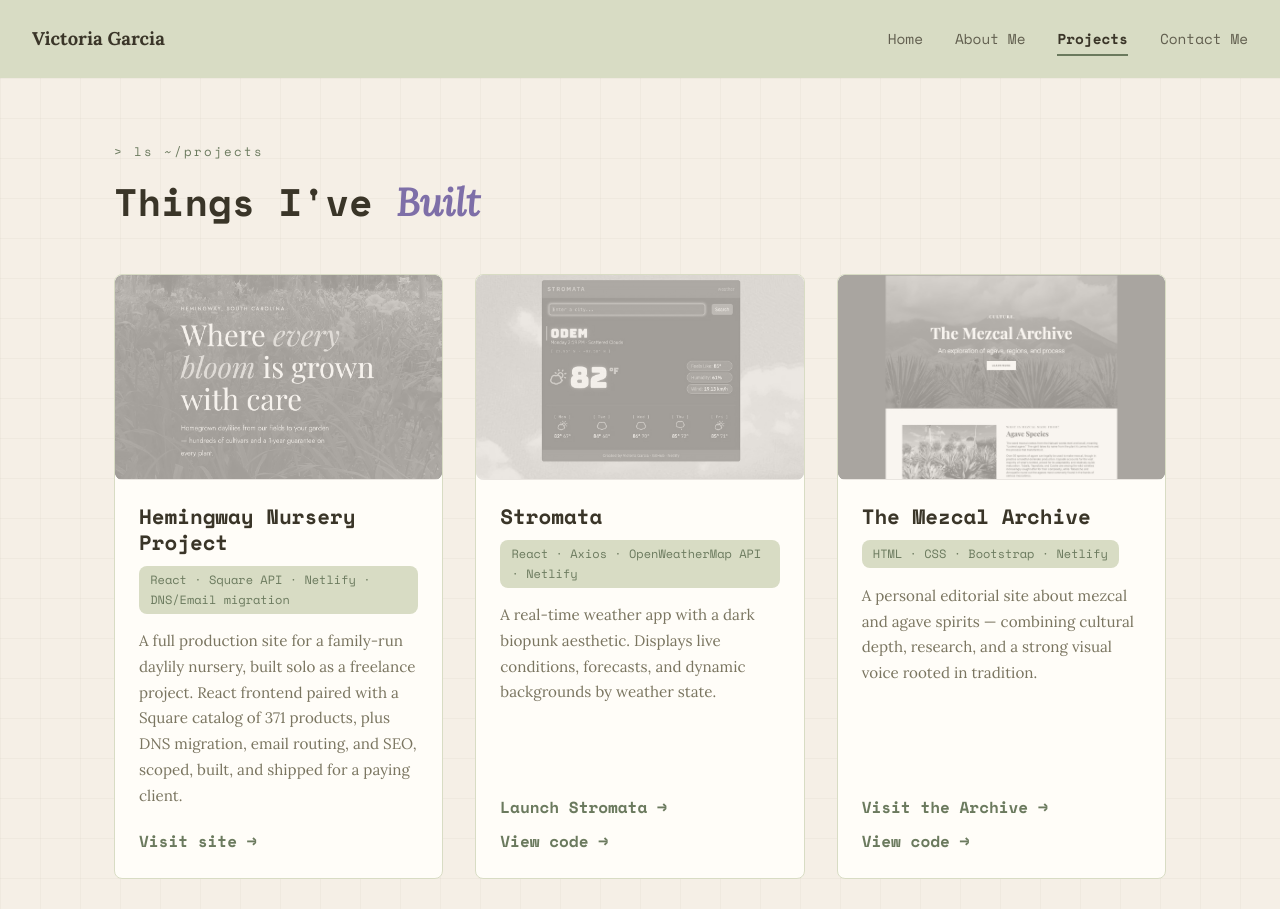
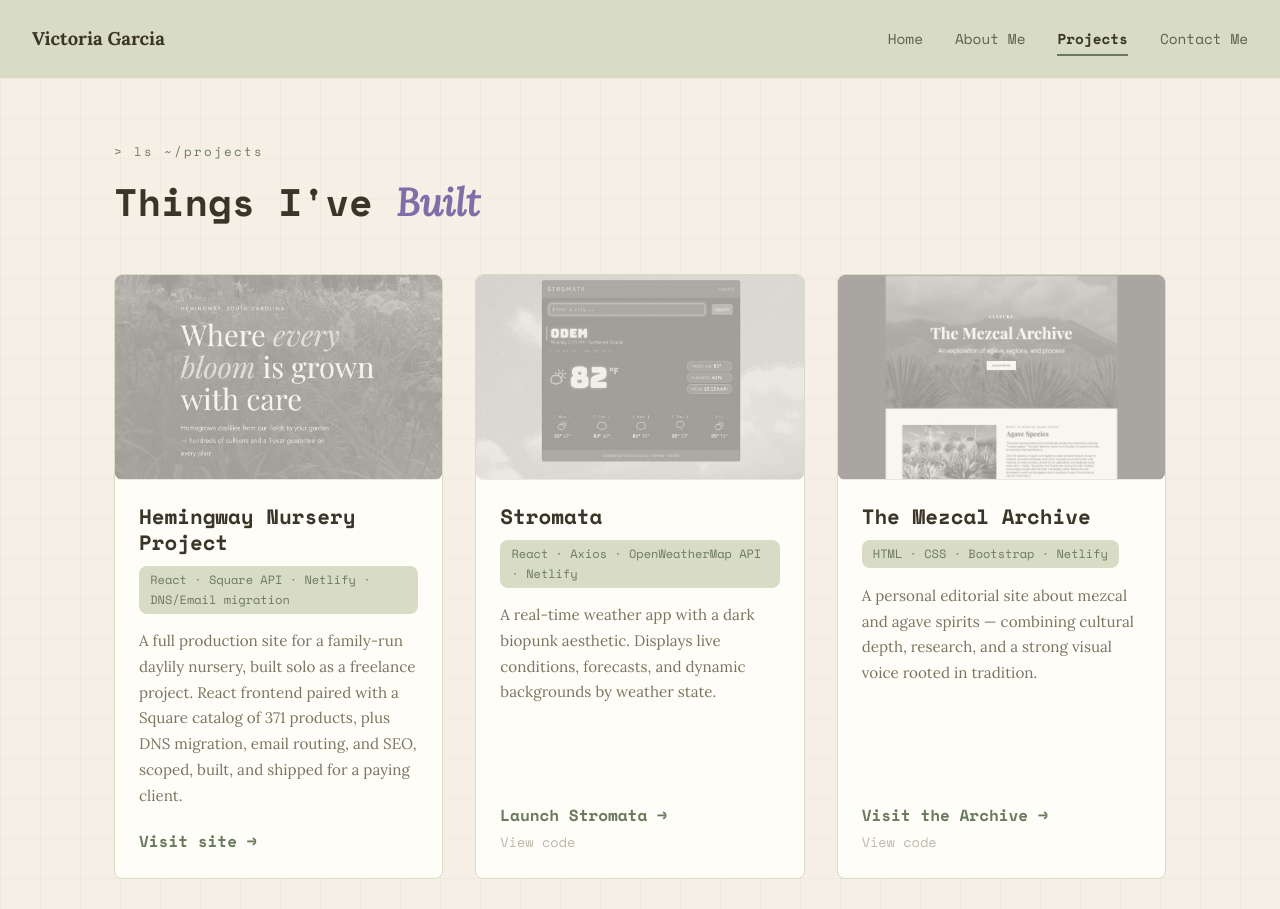
Before and after one commit to fifth-monger/responsive_portfolio_v2, a React (Vite) app: page /work in a window 1280 px wide. Shown: the top 909 px of the page. Built offline with nearby package versions, Linux system fonts and the light colour scheme.

Commit message:
footer now fully responsive

```diff
--- a/src/index.css
+++ b/src/index.css
@@ -250,7 +250,7 @@ a:hover {
 .footer-grid {
   display: grid;
   grid-template-columns: minmax(0, 1.4fr) minmax(0, 1fr);
-  gap: 3rem 3.5rem;
+  gap: 1.5rem 3.5rem;
   align-items: start;
   padding-bottom: 2rem;
 }
@@ -309,6 +309,20 @@ a:hover {
   text-decoration: none;
 }
 
+@media (max-width: 480px) {
+  .footer-email-cta {
+    font-size: 0;
+    border-bottom: none;
+    padding-bottom: 0;
+  }
+
+  .footer-email-cta::before {
+    content: '✉';
+    font-size: 5rem;
+    line-height: .3;
+  }
+}
+
 .footer-rail {
   display: flex;
   flex-direction: column;
@@ -321,6 +335,7 @@ a:hover {
   flex-wrap: wrap;
   gap: 0.5rem 0.85rem;
   align-items: center;
+  line-height: 1;
 }
 
 .footer-nav-inline a {
@@ -624,16 +639,31 @@ a:hover {
   flex: 1;
 }
 
-.project-links {
-  display: flex;
-  flex-wrap: wrap;
-  gap: 0.5rem 1.25rem;
-}
-
-.project-card a.project-link {
+.project-link-primary {
   font-family: var(--font-mono);
   font-weight: 700;
   color: var(--accent);
+  transition: text-shadow 0.2s ease, color 0.2s ease;
+}
+.project-link-primary:hover {
+ text-decoration: none;
+ color: var(--accent-lavender);
+ text-shadow: 0 0 8px var(--accent-lavender);
+}
+
+.project-link-source {
+  font-family: var(--font-mono);
+  font-weight: 400;
+  font-size: 0.85rem;
+  color: var(--text-secondary);
+  opacity: 0.50;
+
+}
+
+.project-link-source:hover {
+  color: var(--accent);
+  opacity: 1;
+  text-decoration: none;
 }
 
 /* ===== 7. CONTACT PAGE ===== */
@@ -1197,7 +1227,6 @@ nav.site-nav.home-nav {
 
 .home-entry-link {
   font-family: var(--font-mono);
-  font-weight: 700;
   font-size: 1.05rem;
   color: var(--home-phosphor);
   display: inline-flex;
@@ -1206,7 +1235,7 @@ nav.site-nav.home-nav {
   padding: 3px 8px;
   width: fit-content;
   border-radius: 3px;
-  transition: background-color 0.18s ease, color 0.18s ease;
+  transition: transform 0.18s ease, text-shadow 0.18s ease;
 }
 .home-see-all {
   font-family: var(--font-serif);
@@ -1219,29 +1248,25 @@ nav.site-nav.home-nav {
   padding: 3px 8px;
   margin: .5rem 0 0;
   border-radius: 3px;
-  transition: background-color 0.18s ease, color 0.18s ease;
+  transition: transform 0.18s ease;
   width: fit-content;
 }
 
 .home-entry-link:hover {
-  background-color: #A8E6A8;
-  color: #1C2018;
   text-decoration: none;
+  transform: scale(1.05);
+  text-shadow: 0 0 8px var(--home-phosphor);
 }
 
 .home-see-all:hover {
-  background-color: #3A3528;
-  color: #F5EFE6;
   text-decoration: none;
+  transform: scale(1.05);
 }
 
-.home-entry-link::after,
 .home-see-all::after {
   content: '→';
   transition: transform 0.2s ease;
 }
-
-.home-entry-link:hover::after,
 .home-see-all:hover::after {
   transform: translateX(5px);
 }
--- a/src/pages/Work.jsx
+++ b/src/pages/Work.jsx
@@ -83,12 +83,13 @@ export default function Work() {
               <span className="project-tag">{project.stack}</span>
               <p className="project-description">{project.description}</p>
               <div className="project-links">
-                <a className="project-link" href={project.url} target="_blank" rel="noreferrer">
+                <a className="project-link-primary" href={project.url} target="_blank" rel="noreferrer">
                   {project.label}
                 </a>
+                <br />
                 {project.github && (
-                  <a className="project-link" href={project.github} target="_blank" rel="noreferrer">
-                    View code →
+                  <a className="project-link-source" href={project.github} target="_blank" rel="noreferrer">
+                    View code
                   </a>
                 )}
               </div>
```
